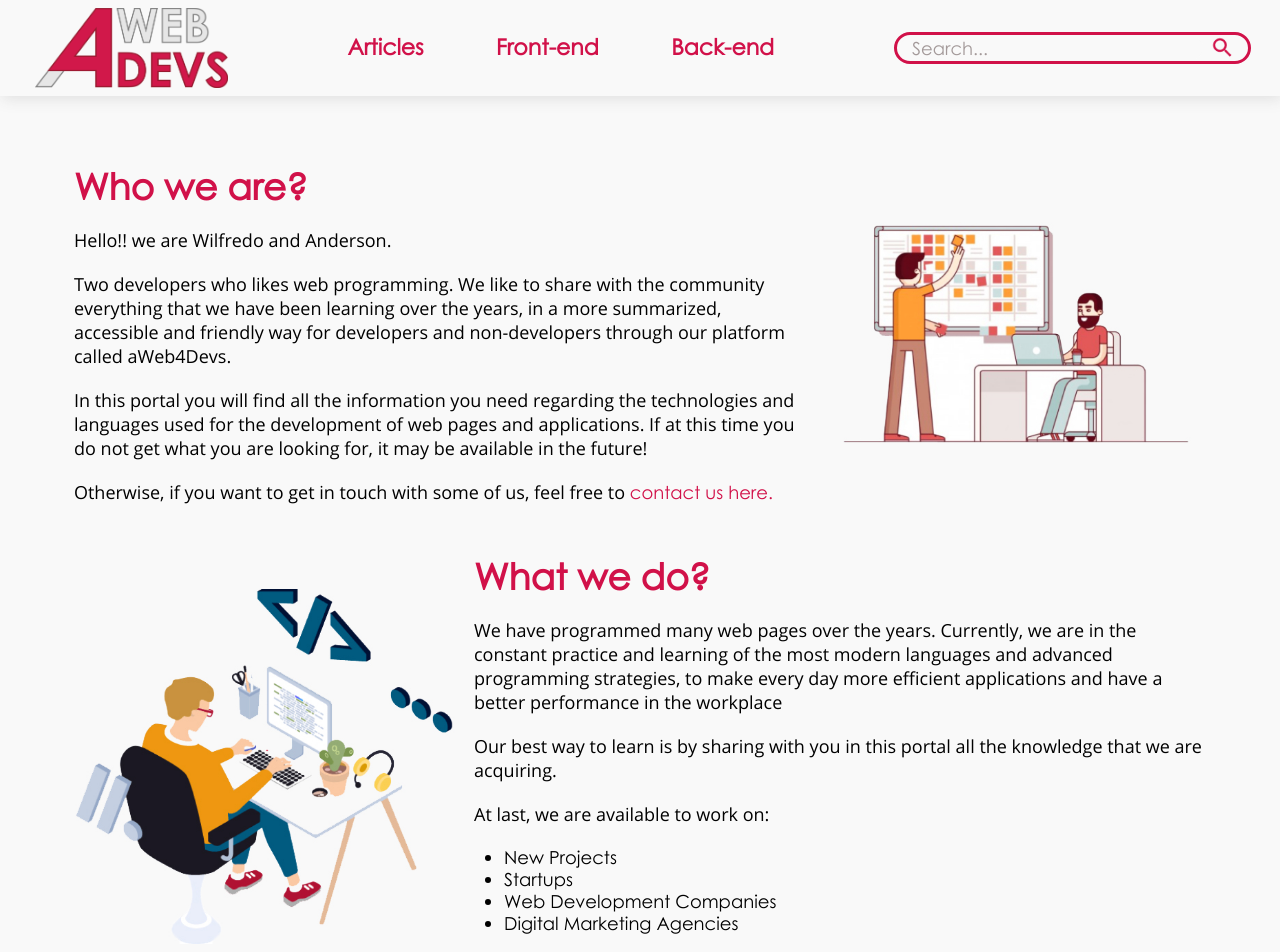
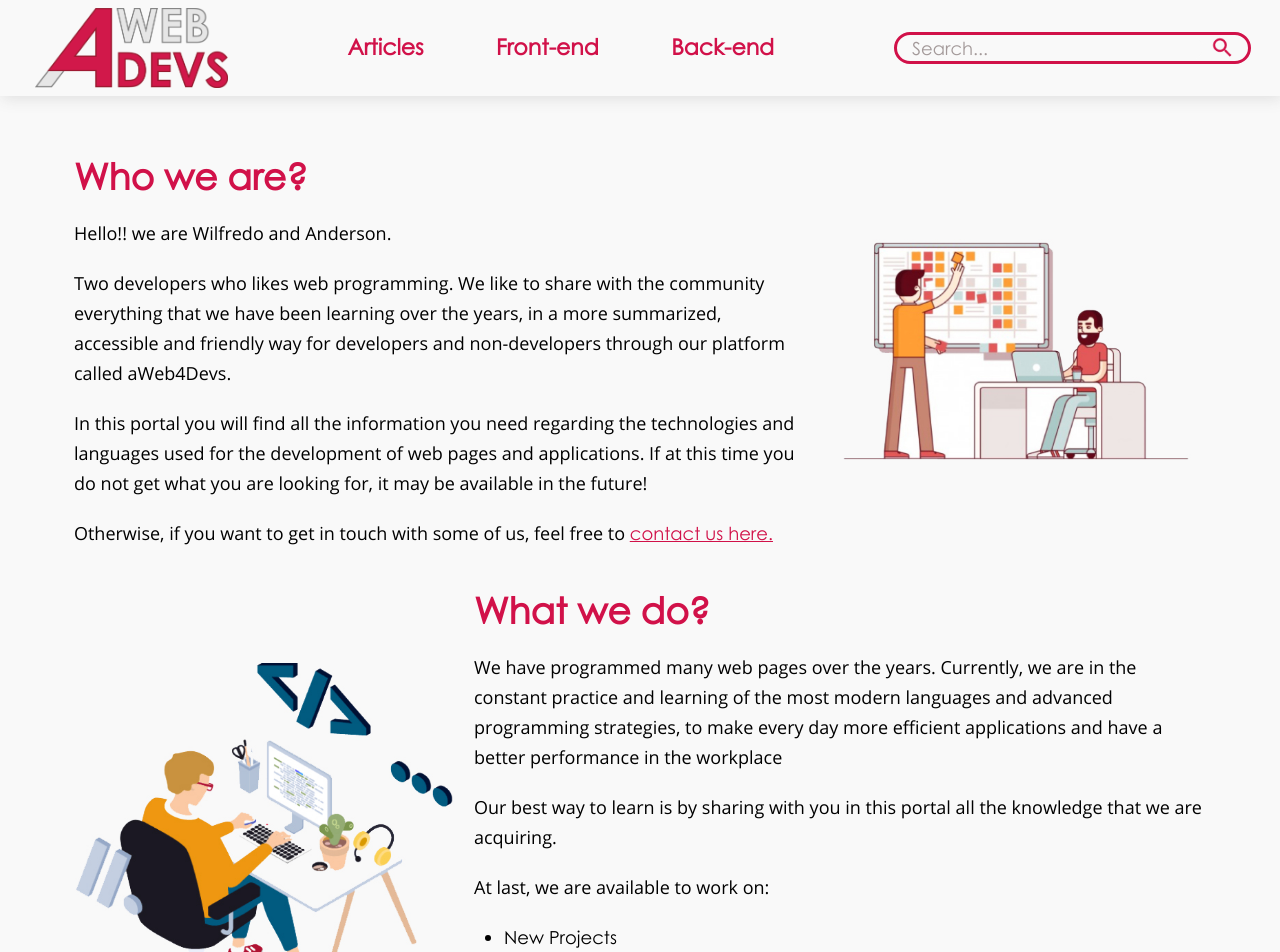
Before and after one commit to wilfredo-loreto/aWeb4Devs, a Next.js app: page /about-us in a window 1280 px wide. Shown: the top 952 px of the page. Built offline with nearby package versions, Linux system fonts and the light colour scheme.

Commit message:
fix: about us page datails

```diff
--- a/pages/about-us.module.scss
+++ b/pages/about-us.module.scss
@@ -28,6 +28,8 @@
         margin: 20px;
         margin-right: 10px;
         margin-left: 10px;
+        letter-spacing:3%;
+        line-height: 30px;
 
     }
     ul{
@@ -36,11 +38,14 @@
         li{
             cursor: text;
             @include fontSize(text);
+            letter-spacing:3%;
+            line-height: 30px;
         }
     }
 
     a{
         color: $main-color;
+        text-decoration: underline;
     }
 
     img{
@@ -64,7 +69,7 @@
 @media only screen and #{$breakpoint-mobile} {
 
     .mainContainer{
-
+        padding-top: 10% !important;
        .rowContainer{
            flex-direction: column;
             align-items: center;
@@ -72,6 +77,12 @@
 
        img{
            width: 250px;
+           order: 2;
+           margin-bottom: 5px;
+       }
+
+       h3{
+           margin-top: 0;
        }
     }
 
```
